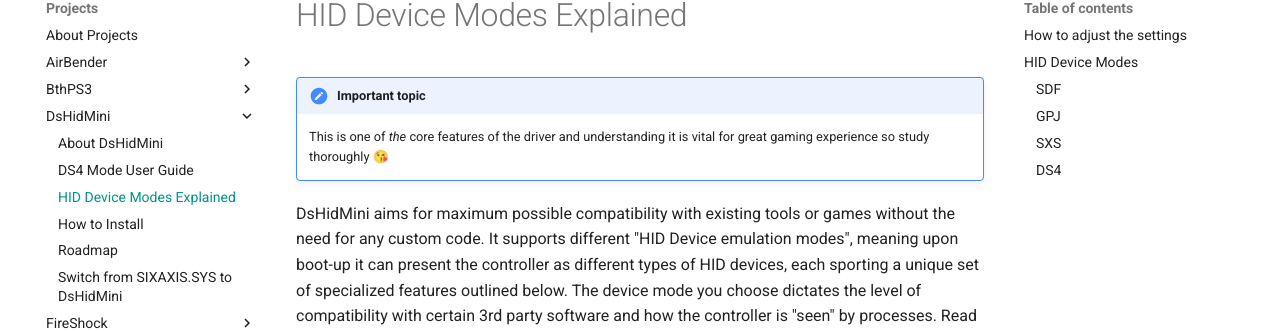
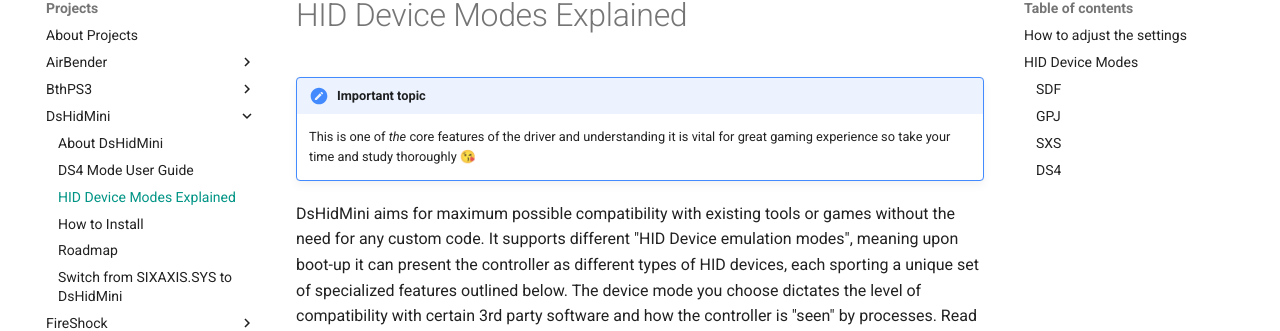
Before and after one commit to nefarius/ViGEm.github.io, an MkDocs documentation site: the page built from docs/projects/DsHidMini/HID-Device-Modes-Explained.md, in a window 1280 px wide and 900 px high. Shown: the part 151-482 px from the top of the window. Built offline with MkDocs 1.6.1 and Material for MkDocs 9.7.7, drawn with Linux system fonts in a browser that asks for light colours; comment, search, counter and statistics services are not loaded.

Commit message:
Slight change in wording

```diff
--- a/docs/projects/DsHidMini/HID-Device-Modes-Explained.md
+++ b/docs/projects/DsHidMini/HID-Device-Modes-Explained.md
@@ -1,7 +1,7 @@
 # HID Device Modes Explained
 
 !!! hint "Important topic"
-    This is one of *the* core features of the driver and understanding it is vital for great gaming experience so study thoroughly 😘
+    This is one of *the* core features of the driver and understanding it is vital for great gaming experience so take your time and study thoroughly 😘
 
 DsHidMini aims for maximum possible compatibility with existing tools or games without the need for any custom code. It supports different "HID Device emulation modes", meaning upon boot-up it can present the controller as different types of HID devices, each sporting a unique set of specialized features outlined below. The device mode you choose dictates the level of compatibility with certain 3rd party software and how the controller is "seen" by processes. Read on for details.
 
```
